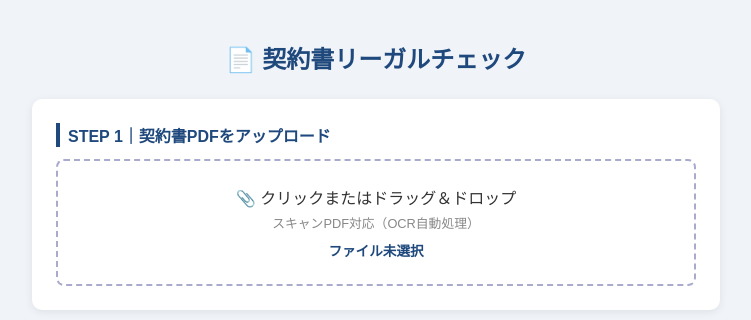
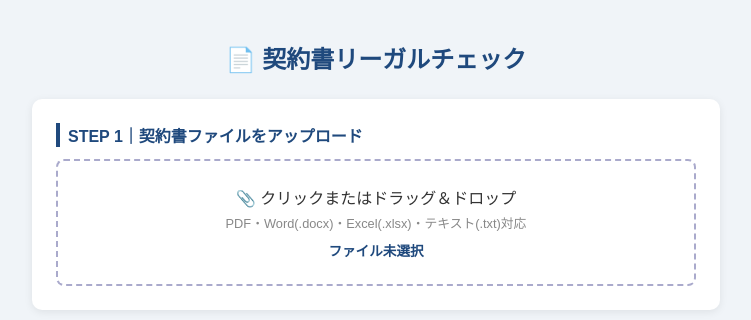
Before and after one commit to TAKAHIRO-AIX/legal-check, a FastAPI app: page / in a window 1280 px wide. Shown: the top 320 px of the page, without its empty margins (264-1015 px from the left). Run offline with FastAPI, Linux system fonts and the light colour scheme.

Commit message:
Word・Excel・テキストファイル対応を追加

```diff
--- a/main.py
+++ b/main.py
@@ -5,6 +5,7 @@ import tempfile
 import time
 
 import boto3
+import openpyxl
 from docx import Document
 from docx.shared import Pt, RGBColor
 from fastapi import FastAPI, File, Form, HTTPException, UploadFile
@@ -24,7 +25,33 @@ textract = boto3.client("textract", region_name=AWS_REGION)
 bedrock = boto3.client("bedrock-runtime", region_name=AWS_REGION)
 
 
-def extract_text_from_pdf(pdf_bytes: bytes) -> str:
+def extract_text_from_docx(file_bytes: bytes) -> str:
+    """WordファイルからテキストをExtract"""
+    doc = Document(io.BytesIO(file_bytes))
+    return "\n".join(p.text for p in doc.paragraphs if p.text.strip())
+
+
+def extract_text_from_xlsx(file_bytes: bytes) -> str:
+    """ExcelファイルをシートごとにチャンクとしてExtract"""
+    wb = openpyxl.load_workbook(io.BytesIO(file_bytes), data_only=True)
+    chunks = []
+    for sheet in wb.worksheets:
+        rows = []
+        for row in sheet.iter_rows(values_only=True):
+            row_text = "\t".join(str(c) if c is not None else "" for c in row)
+            if row_text.strip():
+                rows.append(row_text)
+        if rows:
+            chunks.append(f"--- シート: {sheet.title} ---\n" + "\n".join(rows))
+    return "\n\n".join(chunks)
+
+
+def extract_text_from_txt(file_bytes: bytes) -> str:
+    """テキストファイルをExtract"""
+    return file_bytes.decode("utf-8", errors="replace")
+
+
+
     """TextractでスキャンPDFからテキスト抽出（非同期ジョブ）"""
     s3 = boto3.client("s3", region_name=AWS_REGION)
     bucket = os.getenv("TEXTRACT_S3_BUCKET")
@@ -181,14 +208,22 @@ async def check_contract(
     background: str = Form(...),
     focus: str = Form(...),
 ):
-    if not pdf.filename.lower().endswith(".pdf"):
-        raise HTTPException(status_code=400, detail="PDFファイルのみ対応しています")
+    filename = pdf.filename.lower()
+    if not any(filename.endswith(ext) for ext in (".pdf", ".docx", ".xlsx", ".txt")):
+        raise HTTPException(status_code=400, detail="PDF・Word・Excel・テキストファイルのみ対応しています")
 
-    pdf_bytes = await pdf.read()
+    file_bytes = await pdf.read()
 
     try:
-        # 1. OCR
-        contract_text = extract_text_from_pdf(pdf_bytes)
+        # 1. テキスト抽出
+        if filename.endswith(".pdf"):
+            contract_text = extract_text_from_pdf(file_bytes)
+        elif filename.endswith(".docx"):
+            contract_text = extract_text_from_docx(file_bytes)
+        elif filename.endswith(".xlsx"):
+            contract_text = extract_text_from_xlsx(file_bytes)
+        else:
+            contract_text = extract_text_from_txt(file_bytes)
 
         # 2. リーガルチェック
         issues = legal_check_with_bedrock(contract_text, background, focus)
--- a/requirements.txt
+++ b/requirements.txt
@@ -4,3 +4,4 @@ python-multipart==0.0.20
 boto3==1.38.8
 python-docx==1.1.2
 jinja2==3.1.6
+openpyxl==3.1.5
--- a/templates/index.html
+++ b/templates/index.html
@@ -37,13 +37,13 @@
   <h1>📄 契約書リーガルチェック</h1>
 
   <form id="form">
-    <!-- STEP 1: PDF -->
+    <!-- STEP 1: ファイルアップロード -->
     <div class="card">
-      <h2>STEP 1｜契約書PDFをアップロード</h2>
+      <h2>STEP 1｜契約書ファイルをアップロード</h2>
       <div class="file-area" id="drop-zone" onclick="document.getElementById('pdf-input').click()">
         <div>📎 クリックまたはドラッグ＆ドロップ</div>
-        <div style="font-size:0.8rem;color:#888;margin-top:4px">スキャンPDF対応（OCR自動処理）</div>
-        <input type="file" id="pdf-input" name="pdf" accept=".pdf" required>
+        <div style="font-size:0.8rem;color:#888;margin-top:4px">PDF・Word(.docx)・Excel(.xlsx)・テキスト(.txt)対応</div>
+        <input type="file" id="pdf-input" name="pdf" accept=".pdf,.docx,.xlsx,.txt" required>
         <div class="file-name" id="file-name">ファイル未選択</div>
       </div>
     </div>
@@ -85,7 +85,7 @@
     e.preventDefault();
     dropZone.classList.remove('dragover');
     const file = e.dataTransfer.files[0];
-    if (file?.type === 'application/pdf') {
+    if (file) {
       const dt = new DataTransfer();
       dt.items.add(file);
       pdfInput.files = dt.files;
@@ -102,7 +102,8 @@
 
     btn.disabled = true;
     dlArea.style.display = 'none';
-    status.innerHTML = '<span class="spinner"></span>OCR処理中... しばらくお待ちください（30〜60秒）';
+    const isPdf = document.getElementById('pdf-input').files[0]?.name.toLowerCase().endsWith('.pdf');
+      status.innerHTML = `<span class="spinner"></span>${isPdf ? 'OCR処理中... しばらくお待ちください（30〜60秒）' : 'ファイル読み込み・AI解析中... しばらくお待ちください'}`;
 
     try {
       const formData = new FormData(e.target);
```
